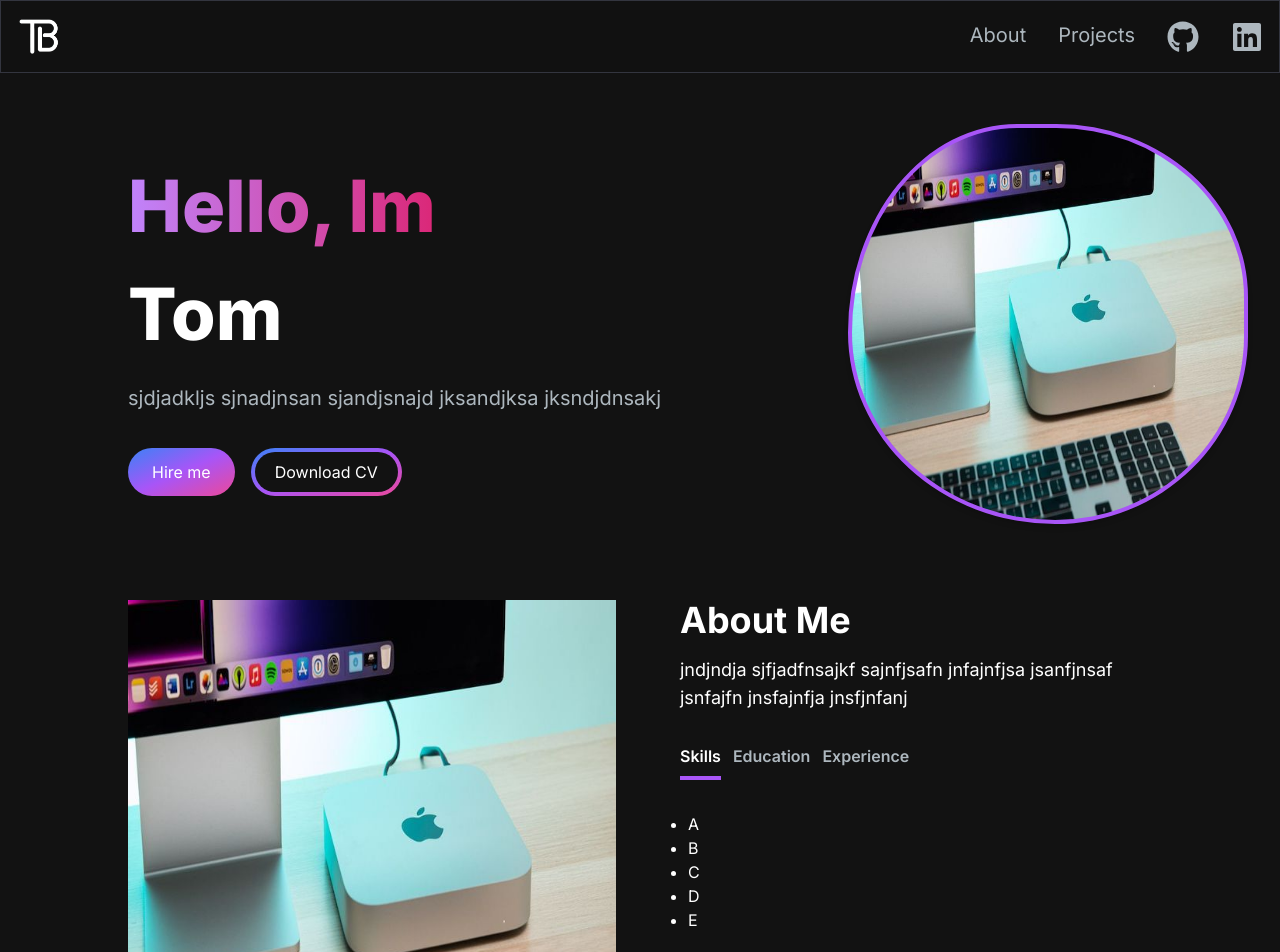
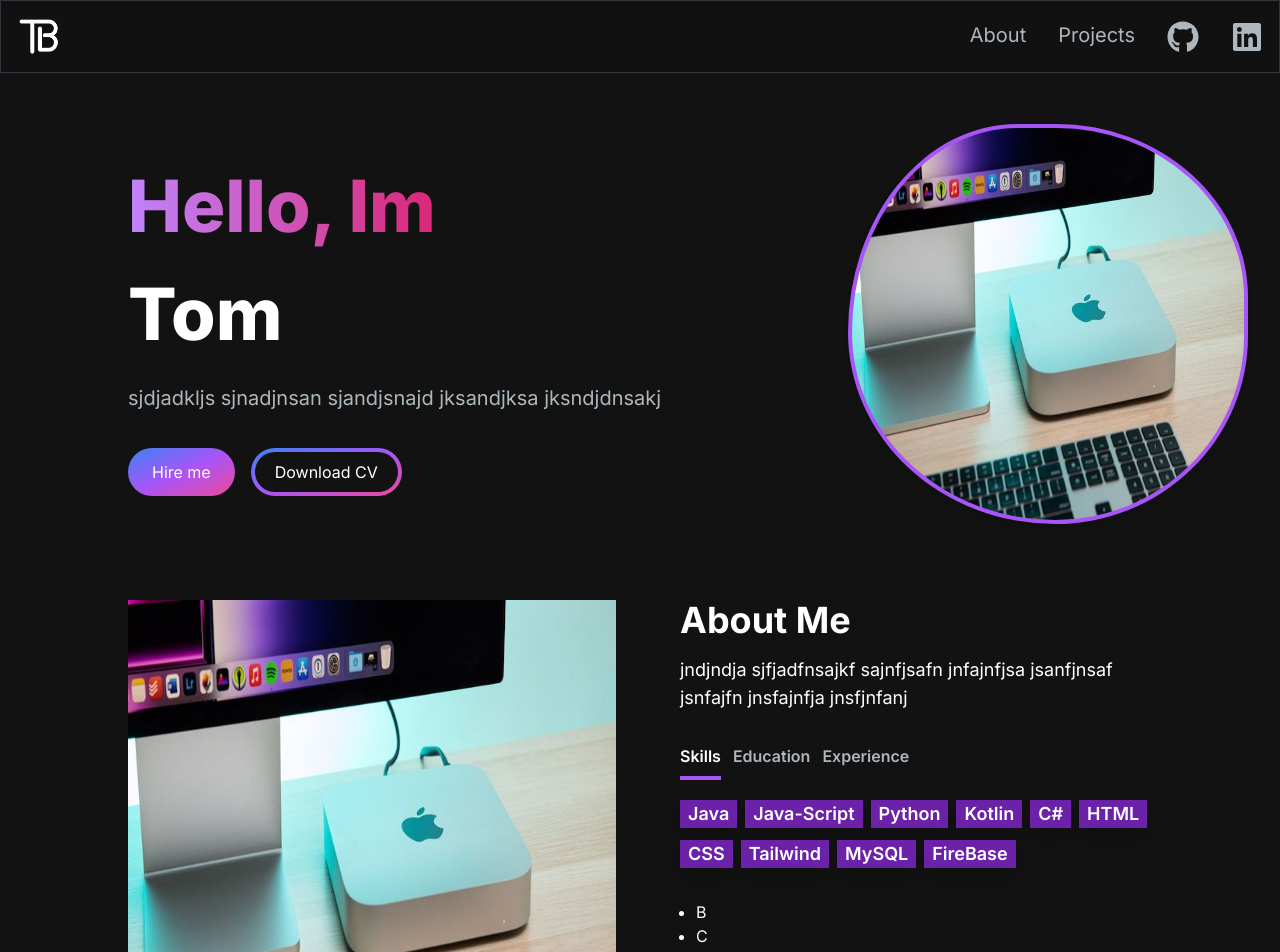
Before and after one commit to tomBlaine/portfolio-website, a Next.js app: page / in a window 1280 px wide. Shown: the top 952 px of the page. Built offline with nearby package versions, Linux system fonts and the light colour scheme.

Commit message:
added TechBoxes

```diff
--- a/src/app/components/AboutSection.jsx
+++ b/src/app/components/AboutSection.jsx
@@ -2,19 +2,39 @@
 import React, { useTransition, useState } from 'react';
 import Image from 'next/image';
 import TabButton from './TabButton';
+import TechBox from './TechBox';
+
+const Tech_Data = [
+    "Java",
+    "Java-Script",
+    "Python",
+    "Kotlin",
+    "C#",
+    "HTML",
+    "CSS",
+    "Tailwind",
+    "MySQL",
+    "FireBase"
+]
 
 const TAB_DATA = [
     {
         title: "Skills",
         id: "skills",
         content: (
-            <ul className="list-disc pl-2">
-                <li>A</li>
-                <li>B</li>
-                <li>C</li>
-                <li>D</li>
-                <li>E</li>
-            </ul>
+            <div>
+                <div className="flex flex-wrap">
+                    {Tech_Data.map((title) => (
+                        <TechBox title={title} key={title} />
+                    ))}
+                </div>
+                <ul className="mt-5 ml-4 list-disc">
+                    <li>B</li>
+                    <li>C</li>
+                    <li>D</li>
+                    <li>E</li>
+                </ul>
+            </div>
         )
     },
     {
@@ -64,7 +84,7 @@ function AboutSection() {
                     <TabButton selectTab={() => handleTabChange("education")} active={tab==="education"}>Education</TabButton>
                     <TabButton selectTab={() => handleTabChange("experience")} active={tab==="experience"}>Experience</TabButton>
                 </div>
-                <div className="mt-8">{TAB_DATA.find((t) => t.id === tab).content}
+                <div className="mt-5">{TAB_DATA.find((t) => t.id === tab).content}
                 </div>
             </div>
         </div>
--- /dev/null
+++ b/src/app/components/TechBox.jsx
@@ -0,0 +1,11 @@
+import React from 'react'
+
+const TechBox = ({ title }) => {
+  return (
+    <div class="bg-primary-800 text-lg text-white inline-block px-2 shadow-lg text-center font-semibold mr-2 mb-3 whitespace-nowrap">
+        <p>{title}</p>
+    </div>
+  )
+}
+
+export default TechBox
```
